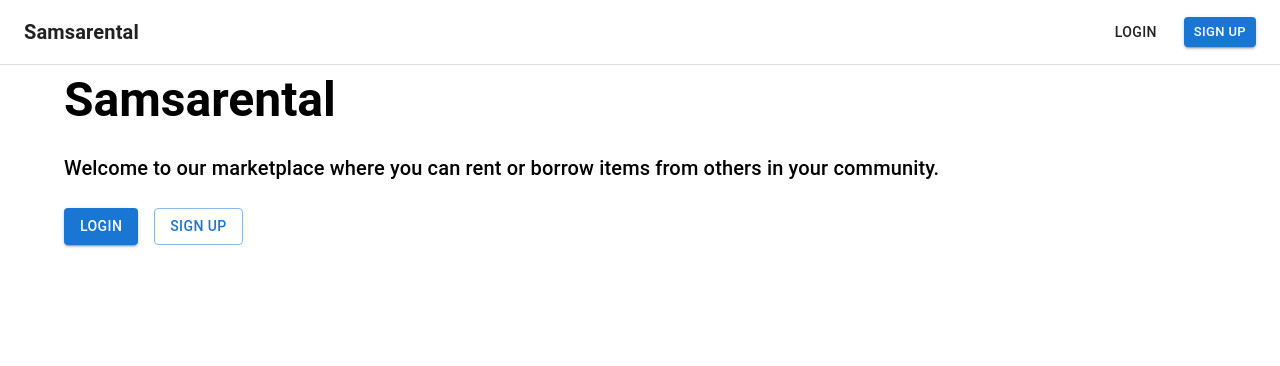
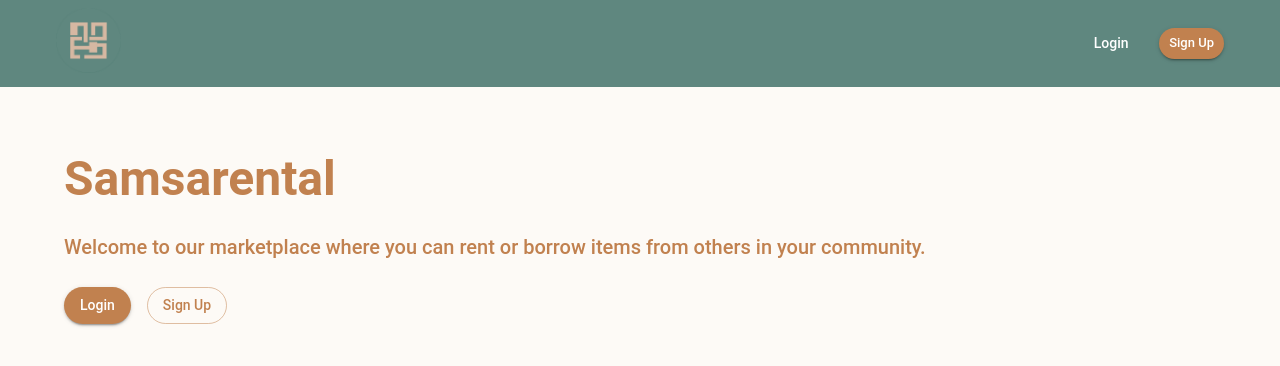
Before and after one commit to YeMyat144/samsarent, a Next.js app: page / in a window 1280 px wide. Shown: the top 366 px of the page. Built offline with nearby package versions, Linux system fonts and the light colour scheme; no server answers.

Commit message:
Add theme provider and authentication context with navbar and offline detection

```diff
--- a/app/items/[id]/page.tsx
+++ b/app/items/[id]/page.tsx
@@ -126,8 +126,7 @@ export default function ItemDetailPage() {
   const isOwner = user && user.uid === item.ownerId
 
   return (
-    <Container maxWidth="md" sx={{ mt:7, py: 4 }}>
-      <Navbar />
+    <Container maxWidth="md" sx={{ py: 4 }}>
         <Box sx={{mt:6, display: "flex", flexDirection: { xs: "column", md: "row" }, gap: 4 }}>
           {/* Image Section */}
           <Box sx={{ width: { xs: "100%", md: "40%" } }}>
@@ -180,7 +179,7 @@ export default function ItemDetailPage() {
               </Box>
               <Chip
                 label={item.available ? "Available" : "Unavailable"}
-                color={item.available ? "success" : "default"}
+                color={item.available ? "secondary" : "default"}
               />
             </Box>
 
@@ -218,7 +217,7 @@ export default function ItemDetailPage() {
               </Button>
 
               {isOwner ? (
-                <Button variant="contained" color="error" onClick={handleDeleteItem}>
+                <Button variant="contained" color="info" onClick={handleDeleteItem}>
                   Delete Item
                 </Button>
               ) : (
--- a/app/items/new/page.tsx
+++ b/app/items/new/page.tsx
@@ -100,7 +100,7 @@ export default function NewItemPage() {
   }
 
   return (
-    <Container maxWidth="sm" sx={{ mt:3, py: 8 }}>
+    <Container maxWidth="sm" sx={{ py: 4 }}>
        <Typography variant="h5" component="h1" gutterBottom>
           Add New Item
         </Typography>
--- a/app/layout.tsx
+++ b/app/layout.tsx
@@ -1,9 +1,8 @@
-import type React from "react"
+// app/layout.tsx (no "use client" here)
+
 import { Inter } from "next/font/google"
 import "./globals.css"
-import { AuthProvider } from "@/lib/auth-context"
-import { OfflineDetector } from "@/components/offline-detector"
-import { Navbar } from "@/components/navbar"
+import { Providers } from "./providers"
 
 const inter = Inter({ subsets: ["latin"] })
 
@@ -20,18 +19,11 @@ export default function RootLayout({
   return (
     <html lang="en">
       <head>
-        <link rel="icon" type="image/png" href="/logo.png" />
+        <link rel="icon" type="image/png" href="/1.png" />
       </head>
       <body className={inter.className}>
-        <AuthProvider>
-          <Navbar />
-          {children}
-          <OfflineDetector />
-        </AuthProvider>
+        <Providers>{children}</Providers>
       </body>
     </html>
   )
 }
-
-
-import './globals.css'
--- /dev/null
+++ b/app/providers.tsx
@@ -0,0 +1,21 @@
+// app/providers.tsx
+"use client"
+
+import { ThemeProvider, CssBaseline } from "@mui/material"
+import theme from "@/lib/theme"
+import { AuthProvider } from "@/lib/auth-context"
+import { Navbar } from "@/components/navbar"
+import { OfflineDetector } from "@/components/offline-detector"
+
+export function Providers({ children }: { children: React.ReactNode }) {
+  return (
+    <AuthProvider>
+      <ThemeProvider theme={theme}>
+        <CssBaseline />
+        <Navbar />
+        {children}
+        <OfflineDetector />
+      </ThemeProvider>
+    </AuthProvider>
+  )
+}
--- a/app/requests/page.tsx
+++ b/app/requests/page.tsx
@@ -191,7 +191,7 @@ export default function RequestsPage() {
   }
 
   return (
-    <Container sx={{ mt:7, py: 4 }}>
+    <Container sx={{ py: 4 }}>
       <Typography variant="h4" component="h1" fontWeight="bold" mb={4}>
         Borrow Requests
       </Typography>
--- a/components/item-card.tsx
+++ b/components/item-card.tsx
@@ -16,8 +16,10 @@ export function ItemCard({ item }: ItemCardProps) {
     <Link href={`/items/${item.id}`} passHref legacyBehavior>
       <Card
         component="a"
+        color="background.light"
         sx={{
           height: "100%",
+          width: "90%",
           display: "flex",
           flexDirection: "column",
           borderRadius: 3,
@@ -36,7 +38,8 @@ export function ItemCard({ item }: ItemCardProps) {
             component="img"
             sx={{
               height: 180,
-              width: "100%",
+              width: "50%",
+              margin: "auto",
               objectFit: "cover",
             }}
             image={item.imageUrl}
@@ -66,7 +69,7 @@ export function ItemCard({ item }: ItemCardProps) {
               label={item.available ? "Available" : "Unavailable"}
               size="small"
               sx={{
-                bgcolor: item.available ? "success.light" : "grey.300",
+                bgcolor: item.available ? "secondary.main" : "grey.300",
                 color: item.available ? "success.contrastText" : "text.secondary",
               }}
             />
--- a/components/navbar.tsx
+++ b/components/navbar.tsx
@@ -4,7 +4,6 @@ import Link from "next/link"
 import { usePathname } from "next/navigation"
 import AppBar from "@mui/material/AppBar"
 import Toolbar from "@mui/material/Toolbar"
-import Typography from "@mui/material/Typography"
 import Button from "@mui/material/Button"
 import Box from "@mui/material/Box"
 import { useAuth } from "@/lib/auth-context"
@@ -14,32 +13,26 @@ export function Navbar() {
   const { user, logout } = useAuth()
 
   return (
-    <AppBar color="default" sx={{ backgroundColor: "white",boxShadow: "none", borderBottom: "1px solid #e0e0e0" }}>
-      <Toolbar>
-        <Typography
-          variant="h6"
-          component={ Link }
-          href= "/"
-          sx={{
-            flexGrow: 1,
-            fontWeight: "bold",
-            color: "text.primary",
-            textDecoration: "none",
-          }}
-        >
-           Samsarental
-        </Typography>
+    <AppBar position="static" sx={{ backgroundColor: 'secondary.main', boxShadow: "none" }}>
+      <Toolbar sx={{ mt: 1, mb: 1, ml: 4, mr: 4, display: "flex", justifyContent: "space-between"  }}>
+        <Link href="/" >
+          <img
+            src="/1.png" // Path to your logo
+            alt="Samsarental Logo"
+            style={{ width: "auto", height: "65px", marginRight: "10px" }} // Adjust size as needed
+          />
+        </Link>
 
         <Box sx={{ display: "flex", alignItems: "center", gap: 2 }}>
           {user ? (
             <>
-              <Button component={Link} href="/dashboard" color={pathname === "/dashboard" ? "primary" : "inherit"}>
+              <Button component={Link} href="/dashboard" color={pathname === "/dashboard" ? "primary" : "inherit"} sx={{ fontSize: "1.1rem" }}>
                 Browse
               </Button>
-              <Button component={Link} href="/requests" color={pathname === "/requests" ? "primary" : "inherit"}>
+              <Button component={Link} href="/requests" color={pathname === "/requests" ? "primary" : "inherit"} sx={{ fontSize: "1.1rem" }}>
                 Requests
               </Button>
-              <Button variant="outlined" size="small" onClick={logout}>
+              <Button color="error" variant="outlined" size="small" onClick={logout}>
                 Logout
               </Button>
             </>
--- /dev/null
+++ b/lib/theme.ts
@@ -0,0 +1,48 @@
+"use client"
+import { createTheme } from "@mui/material/styles"
+
+const theme = createTheme({
+  palette: {
+    primary: {
+      main: "#c1814f", // softbrown
+    },
+    secondary: {
+      main: "#5f877f", // soft teal-green
+    },
+    info: {
+      main: "#6b3c2e", // deep brownish-red
+    },
+    error: {
+      main: "#fdfaf6", // soft red
+    },
+    background: {
+      default: "#fdfaf6", // light background (can change if needed)
+      paper: "#fdfaf6",
+    },
+    text: {
+      primary: "#c1814f", // dark gray
+      secondary: "#6b3c2e", // deep brownish-red
+    },
+    warning: {
+      main: "#d6b8a2", // soft beige
+    },
+  },
+  typography: {
+    fontFamily: "'Roboto', sans-serif",
+    h5: {
+      fontWeight: 600,
+    },
+  },
+  components: {
+    MuiButton: {
+      styleOverrides: {
+        root: {
+          borderRadius: 20,
+          textTransform: "none",
+        },
+      },
+    },
+  },
+})
+
+export default theme
```
Also changed, not shown: app/dashboard/page.tsx (+40 -27 lines), public/1.png (added).
